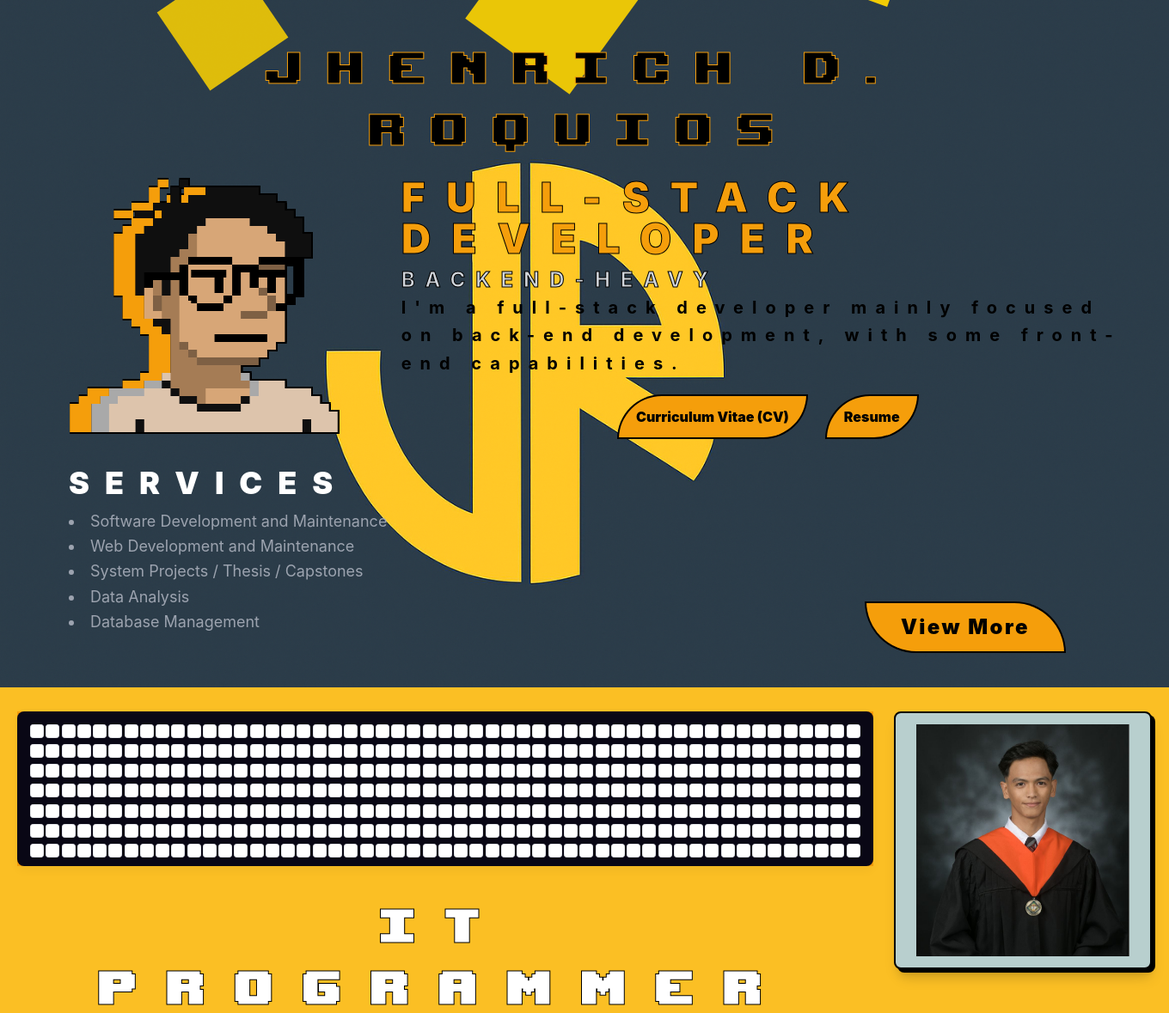
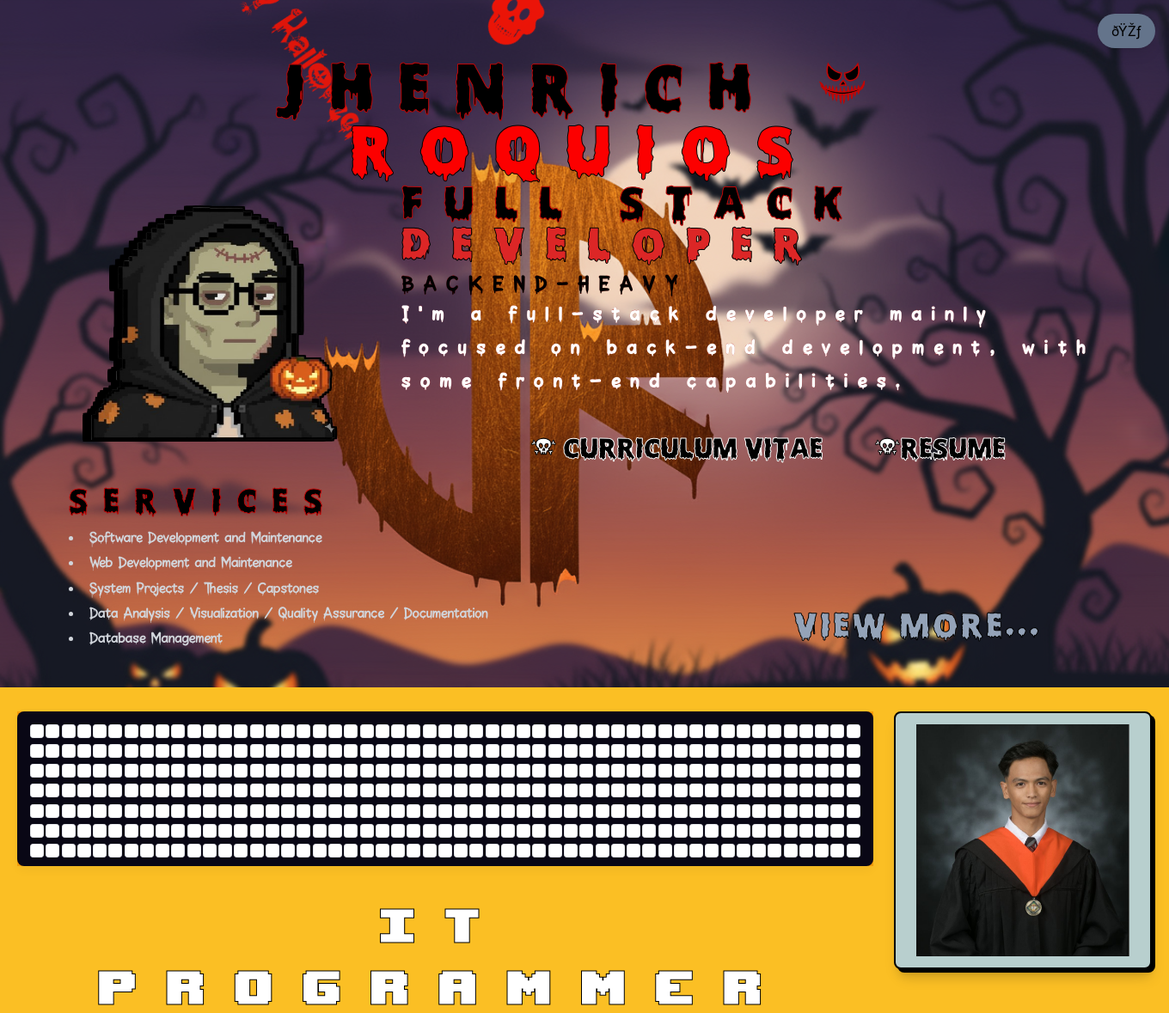
Before and after one commit to Bartzabelll/Portfolio, a PHP site: page / in a window 1360 px wide. Shown: the top 1179 px of the page at 86% size. Run offline with PHP 8.4, Linux system fonts and the light colour scheme; some libraries are stand-ins or nearby versions.

Commit message:
november theme

```diff
--- a/button-style.css
+++ b/button-style.css
@@ -45,6 +45,31 @@
   -webkit-text-stroke-color: #000000; /* amber-500 */
 }
 
+.text-stroke-white {
+  -webkit-text-stroke-width: 1px;
+  -webkit-text-stroke-color: #ffffff; /* amber-500 */
+}
+
+.text-stroke-red {
+  -webkit-text-stroke-width: 1px;
+  -webkit-text-stroke-color: #c00707; /* amber-500 */
+}
+
+.text-stroke-lightred {
+  -webkit-text-stroke-width: 0.3px;
+  -webkit-text-stroke-color: #c00707; /* amber-500 */
+}
+
+.text-stroke-thin {
+  -webkit-text-stroke-width: 0.3px;
+  -webkit-text-stroke-color: #000000; /* amber-500 */
+}
+
+.text-stroke-thinred {
+  -webkit-text-stroke-width: 0.1px;
+  -webkit-text-stroke-color: #ad0000; /* amber-500 */
+}
+
 .image-stroke {
   filter: drop-shadow(0 0 0px #000000) /* no shadow */
           drop-shadow(2px 0 0 #000000) /* position to the right */
@@ -52,3 +77,11 @@
           drop-shadow(0 2px 0 #000000) /* position below */
           drop-shadow(0 -2px 0 #000000); /* position above */
 }
+
+.image-stroke-halloween {
+  filter: drop-shadow(0 0 0px #000000) /* no shadow */
+          drop-shadow(2px 0 0 #000000) /* position to the right */
+          drop-shadow(-10px 0 0 #000000) /* position to the left */
+          drop-shadow(0 2px 0 #000000) /* position below */
+          drop-shadow(0 -2px 0 #000000); /* position above */
+}
--- a/contribution.js
+++ b/contribution.js
@@ -626,6 +626,35 @@
     });
 }
 
+const toggleBtn = document.getElementById("themeToggle");
+    const defaultTheme = document.getElementById("defaultTheme");
+    const halloweenTheme = document.getElementById("halloweenTheme");
+    const defaultBox = document.getElementById("defaultBox");
+    const halloweenBox = document.getElementById("halloweenBox");
+    const body = document.getElementById("body");
+
+    let isHalloween = true; // default
+
+    toggleBtn.addEventListener("click", () => {
+        isHalloween = !isHalloween;
+
+        if (isHalloween) {
+            halloweenTheme.classList.remove("hidden");
+            defaultTheme.classList.add("hidden");
+            halloweenBox.classList.remove("hidden");
+            defaultBox.classList.add("hidden");
+            body.style.backgroundImage = "url('img/jd-bg-halloween.png')";
+            toggleBtn.textContent = "🎃"; // Halloween icon
+        } else {
+            defaultTheme.classList.remove("hidden");
+            halloweenTheme.classList.add("hidden");
+            defaultBox.classList.remove("hidden");
+            halloweenBox.classList.add("hidden");
+            body.style.backgroundImage = "url('img/jd-bg.png')";
+            toggleBtn.textContent = "🌙"; // Default icon
+        }
+    });
+
 // Theme presets with custom color schemes
 const customThemes = {
     'cherry-blossom': {
--- a/index.html
+++ b/index.html
@@ -12,10 +12,16 @@
 
         <title>JDR Portfolio</title>
     </head>
-    <body class="font-inter bg-gray-950 h-screen" style="background: url('img/jd-bg.png') no-repeat center center fixed; background-size: cover;">
+    <body id="body" class="font-inter bg-gray-950 h-screen bg-[url('img/jd-bg-halloween.png')] bg-cover bg-center bg-fixed">
+
+        <!-- Floating Toggle Button -->
+        <button id="themeToggle"
+            class="fixed top-4 right-4 z-[9999] bg-slate-500 text-black px-4 py-2 rounded-full shadow-lg hover:bg-amber-600 transition">
+            🎃
+        </button>
 
         <!-- Section 1 -->
-        <ul class="box-area">
+        <ul id="defaultBox" class="hidden box-area">
             <li></li>
             <li></li>
             <li></li>
@@ -23,14 +29,23 @@
             <li></li>
             <li></li>
         </ul>
-        <div class="h-screen grid grid-cols-3 p-10">
+        <ul id="halloweenBox" class="box-area-halloween">
+            <li>E</li>
+            <li>L</li>
+            <li>T</li>
+            <li>S</li>
+            <li>Y</li>
+            <li>W</li>
+        </ul>
+
+        <div id="defaultTheme" class=" hidden h-screen grid grid-cols-3 p-10">
             <div class="col-span-3 items-center text-center z-50">
                 <h1 class="text-7xl font-square text-amber-500 lg:text-black tracking-[.4em] text-stroke">
                     JHENRICH D. ROQUIOS
                 </h1>
             </div>
             <div class="pl-0 col-span-3 flex justify-center lg:col-span-1 z-50 image-stroke">
-                <img src="img/me.png" class="h-[300px] w-[300px]" />
+                <img id="defaultTheme" src="img/me.png" class="h-[300px] w-[300px]" />
             </div>
             <div class="col-span-3 lg:col-span-2 z-50">
                 <div>
@@ -87,6 +102,76 @@
                 <a @click="document.querySelector('#next-section').scrollIntoView({ behavior: 'smooth' })" x-data>
                     <button class="bg-amber-500 hover:bg-black rounded-bl-full rounded-tl-md rounded-tr-full bg-amber-500 px-5 py-3 hover:text-amber-500 border-2 border-black hover:border-amber-500">
                         <span class="font-inter mx-5 font-black text-2xl tracking-[.1em]">View More</span><i></i>
+                    </button>
+                </a>
+            </div>
+        </div>
+        <div id="halloweenTheme" class="h-screen grid grid-cols-3 p-10">
+            <div class="col-span-3 items-center text-center z-50">
+
+                <h1 class="text-7xl font-halloween text-amber-500 lg:text-black tracking-[.4em] text-stroke-red">
+                    JHENRICH <span class="font-halloween-icon text-8xl"> K </span>
+                    <span class="text-[#fc0000] text-stroke-black">ROQUIOS</span>
+                </h1>
+            </div>
+            <div class="pl-0 col-span-3 flex justify-center lg:col-span-1 z-50 image-stroke-halloween">
+                <img id="defaultTheme" src="img/me-halloween.png" class="h-[300px] w-[300px]" />
+            </div>
+            <div class="col-span-3 lg:col-span-2 z-50">
+                <div>
+                    <h2 class=" text-7xl lg:text-5xl font-halloween font-black tracking-[.5em] text-black text-stroke-red leading-relaxed">
+                        FULL-STACK<br>
+                        <span class="text-red-600 text-stroke-black">DEVELOPER</span>
+                    </h2>
+                    <p class="text-2xl font-halloween2 font-black text-black mt-2 tracking-[.5em] text-stroke-thinred">
+                        BACKEND-HEAVY
+                    </p>
+                </div>
+
+                <p class="text-2xl text-white font-halloween2 font-bold leading-relaxed text-stroke-thinred tracking-[.5em]  ">
+                    I'm a full-stack developer mainly focused on back-end development, with some front-end capabilities.
+                </p>
+                <div class="flex justify-center gap-x-5 font-halloween items-center mt-5 ">
+                    <button class="px-2 hover:text-[#fc0000] text-3xl text-stroke-white">
+                        <a href="Jhenrich De Vera Roquios - cv.pdf" download class="block p-3">
+                            <span class="font-halloween-icon text-4xl text-white text-stroke-black">T</span> Curriculum Vitae
+                        </a>
+                    </button>
+                    <button class=" px-2 hover:text-[#fc0000] text-3xl">
+                        <a href="Resume.pdf" download class="block p-3 text-stroke-white">
+                            <span class="font-halloween-icon text-4xl text-white text-stroke-black">T</span>Resume
+                        </a>
+                    </button>
+                </div>
+            </div>
+            <div class="col-span-3 lg:col-span-2 lg:pl-10 font-halloween2">
+                <div>
+                    <h2 class="text-4xl font-halloween text-stroke-red font-black tracking-[.5em] text-black leading-relaxed">
+                        SERVICES
+                    </h2>
+                </div>
+
+                <li class="text-lg text-gray-300 leading-relaxed ">
+                    Software Development and Maintenance
+                </li>
+                <li class="text-lg text-gray-300 leading-relaxed ">
+                    Web Development and Maintenance
+                </li>
+                <li class="text-lg text-gray-300 leading-relaxed ">
+                    System Projects / Thesis / Capstones
+                </li>
+                <li class="text-lg text-gray-300 leading-relaxed ">
+                    Data Analysis / Visualization / Quality Assurance / Documentation
+                </li>
+                <li class="text-lg text-gray-300 leading-relaxed ">
+                    Database Management
+                </li>
+            </div>
+            <div class="flex justify-center col-span-3 lg:col-span-1 lg:justify-end lg:items-end lg:pr-20">
+
+                <a @click="document.querySelector('#next-section').scrollIntoView({ behavior: 'smooth' })" x-data>
+                    <button class="px-2 py-3 text-slate-400 hover:text-[#fc0000] ">
+                        <span class="font-halloween mx-5 text-4xl text-stroke-black tracking-[.1em]">View More...</span><i></i>
                     </button>
                 </a>
             </div>
--- a/styles.css
+++ b/styles.css
@@ -38,6 +38,27 @@
     font-weight: bold;
     font-style: normal;
     src: url('./fonts/rockwell-bold.ttf') format('truetype');
+}
+
+@font-face {
+    font-family: 'halloween';
+    font-weight: bold;
+    font-style: normal;
+    src: url('./fonts/halloween.ttf') format('truetype');
+}
+
+@font-face {
+    font-family: 'halloween-icon';
+    font-weight: bold;
+    font-style: normal;
+    src: url('./fonts/halloween-icon.otf') format('truetype');
+}
+
+@font-face {
+    font-family: 'halloween2';
+    /* font-weight: bold; */
+    font-style: normal;
+    src: url('./fonts/halloween2.ttf') format('truetype');
 }
 
 .box-area li {
--- a/tailwind-config.js
+++ b/tailwind-config.js
@@ -17,6 +17,9 @@
                 'doergon': ['doergon', 'sans-serif'],
                 'actionj': ['actionj', 'sans-serif'],
                 'rockwell': ['rockwell', '  serif'],
+                'halloween': ['halloween', 'sans-serif'],
+                'halloween2': ['halloween2', 'sans-serif'],
+                'halloween-icon': ['halloween-icon', 'sans-serif'],
             },
             screens: {
                 'mobile-custom': '375px',
```
Also changed, not shown: other parts of styles.css (+48 -0 lines), fonts/halloween-icon.otf (added), fonts/halloween.ttf (added), fonts/halloween2.ttf (added), img/jd-bg-halloween.png (added), img/me-halloween.png (added).
